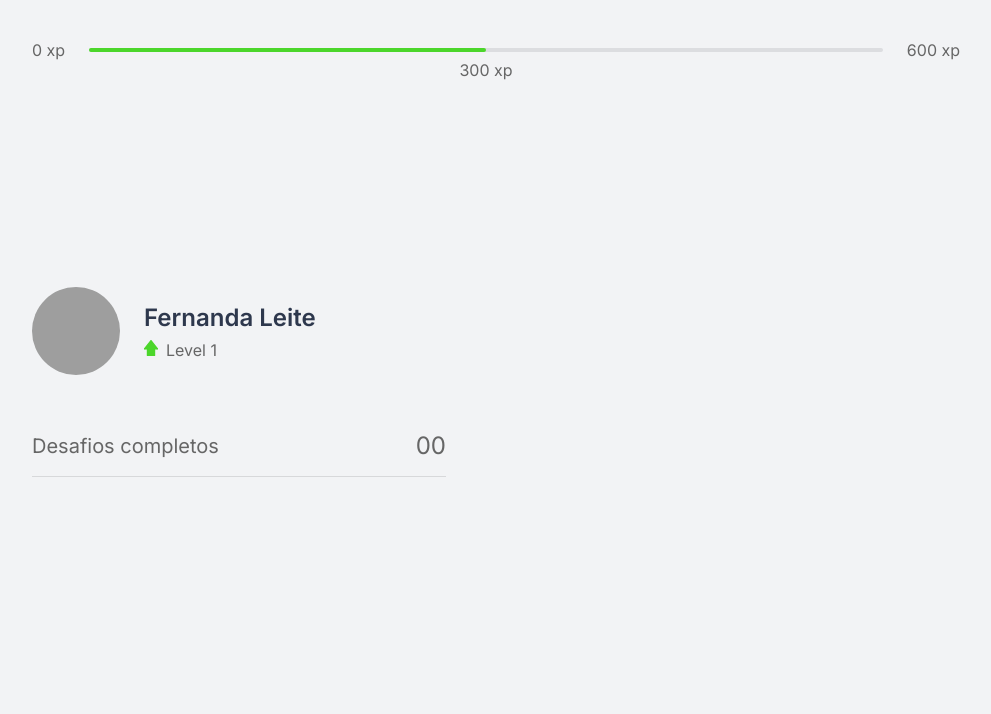
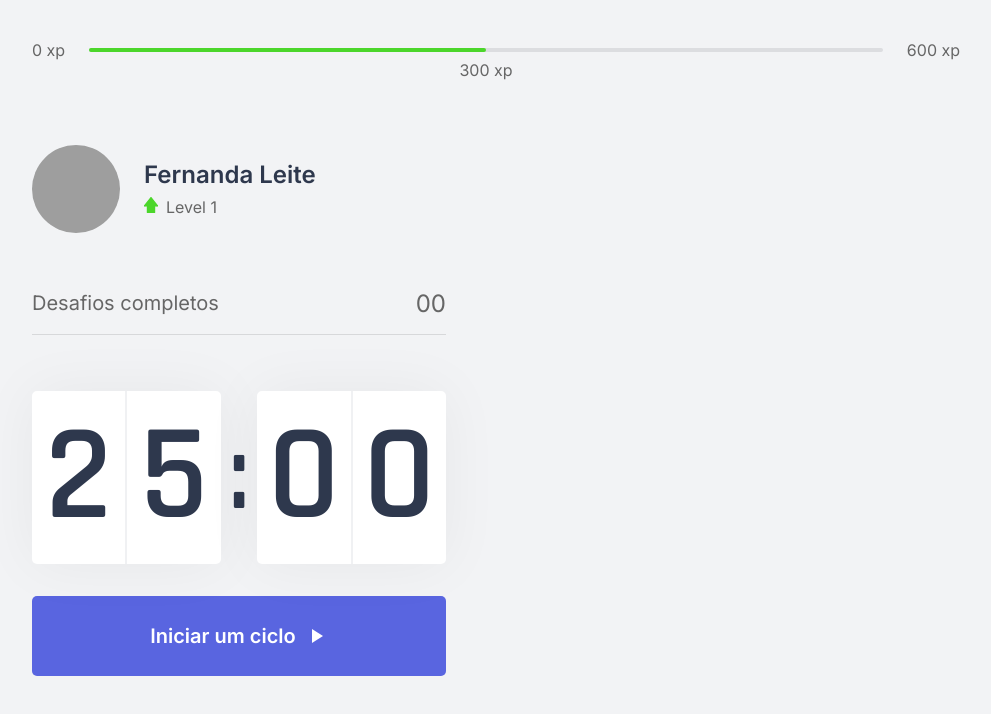
Before and after one commit to Fekleite/move.it, a Next.js app: page / in a window 1280 px wide. Shown: the top 714 px of the page, without its empty margins (144-1135 px from the left). Built offline with nearby package versions, Linux system fonts and the light colour scheme; grey boxes are pictures that could not be loaded.

Commit message:
feat: create countdown component

```diff
--- /dev/null
+++ b/src/components/Countdown.tsx
@@ -0,0 +1,27 @@
+import { CountdownContainer, CountdownButton } from "../styles/components/countdown";
+
+export function Countdown() {
+  return (
+    <div>
+      <CountdownContainer>
+        <div>
+          <span>2</span>
+          <span>5</span>
+        </div>
+
+        <span>:</span>
+
+        <div>
+          <span>0</span>
+          <span>0</span>
+        </div>
+      </CountdownContainer>
+
+      <CountdownButton type="button">
+        Iniciar um ciclo
+
+        <img src="icons/play.svg" alt=""/>
+      </CountdownButton>
+    </div>
+  );
+}
--- a/src/pages/_document.tsx
+++ b/src/pages/_document.tsx
@@ -1,10 +1,39 @@
 import Document, { Html, Head, Main, NextScript } from "next/document";
+import { ServerStyleSheet } from 'styled-components'
 
 export default class MyDocument extends Document {
+  static async getInitialProps(ctx) {
+    const sheet = new ServerStyleSheet()
+    const originalRenderPage = ctx.renderPage
+
+    try {
+      ctx.renderPage = () =>
+        originalRenderPage({
+          enhanceApp: (App) => (props) =>
+            sheet.collectStyles(<App {...props} />),
+        })
+
+      const initialProps = await Document.getInitialProps(ctx)
+      return {
+        ...initialProps,
+        styles: (
+          <>
+            {initialProps.styles}
+            {sheet.getStyleElement()}
+          </>
+        ),
+      }
+    } finally {
+      sheet.seal()
+    }
+  }
+
   render() {
     return (
       <Html>
         <Head>
+          <link rel="shortcut icon" href="favicon.png" type="image/png"/>
+
           <link rel="preconnect" href="https://fonts.gstatic.com" />
           <link href="https://fonts.googleapis.com/css2?family=Inter:wght@400;500;600&family=Rajdhani:wght@600&display=swap" rel="stylesheet" />
         </Head>
--- a/src/pages/index.tsx
+++ b/src/pages/index.tsx
@@ -1,4 +1,7 @@
+import Head from "next/head";
+
 import { CompletedChallenges } from "../components/CompletedChallenges";
+import { Countdown } from "../components/Countdown";
 import { ExperienceBar } from "../components/ExperienceBar";
 import { Profile } from "../components/Profile";
 
@@ -7,12 +10,17 @@ import { Container } from "../styles/pages/home";
 export default function Home() {
   return (
     <Container>
+      <Head>
+        <title>Inicio | Move.it</title>
+      </Head>
+
       <ExperienceBar />
 
       <section>
         <div>
           <Profile />
           <CompletedChallenges />
+          <Countdown />
         </div>
 
         <div>
--- /dev/null
+++ b/src/styles/components/countdown.ts
@@ -0,0 +1,62 @@
+import styled from "styled-components";
+
+export const CountdownContainer = styled.div`
+  display: flex;
+  align-items: center;
+  font-family: Rajdhani;
+  font-weight: 600;
+  color: var(--title);
+
+  > div {
+    flex: 1;
+    display: flex;
+    align-items: center;
+    justify-content: space-evenly;
+    background: var(--white);
+    box-shadow: 0 0 60px rgba(0, 0, 0, 0.05);
+    border-radius: 5px;
+    font-size: 8.5rem;
+    text-align: center;
+
+    span {
+      flex: 1;
+
+      &:first-child {
+        border-right: 1px solid #f0f1f3;
+      }
+
+      &:last-child {
+        border-left: 1px solid #f0f1f3;
+      }
+    }
+  }
+
+  > span {
+    font-size: 6.5rem;
+    margin: 0 0.5rem;
+  }
+`;
+
+export const CountdownButton = styled.button`
+  width: 100%;
+  height: 5rem;
+  margin-top: 2rem;
+  display: flex;
+  align-items: center;
+  justify-content: center;
+  border: 0;
+  border-radius: 5px;
+  background: var(--blue);
+  color: var(--white);
+  font-size: 1.25rem;
+  font-weight: 600;
+  transition: background-color 0.2s;
+
+  img {
+    margin-left: 8px;
+  }
+
+  &:hover {
+    background: var(--blue-dark);
+  }
+`;
```
Also changed, not shown: public/icons/play.svg (added).
